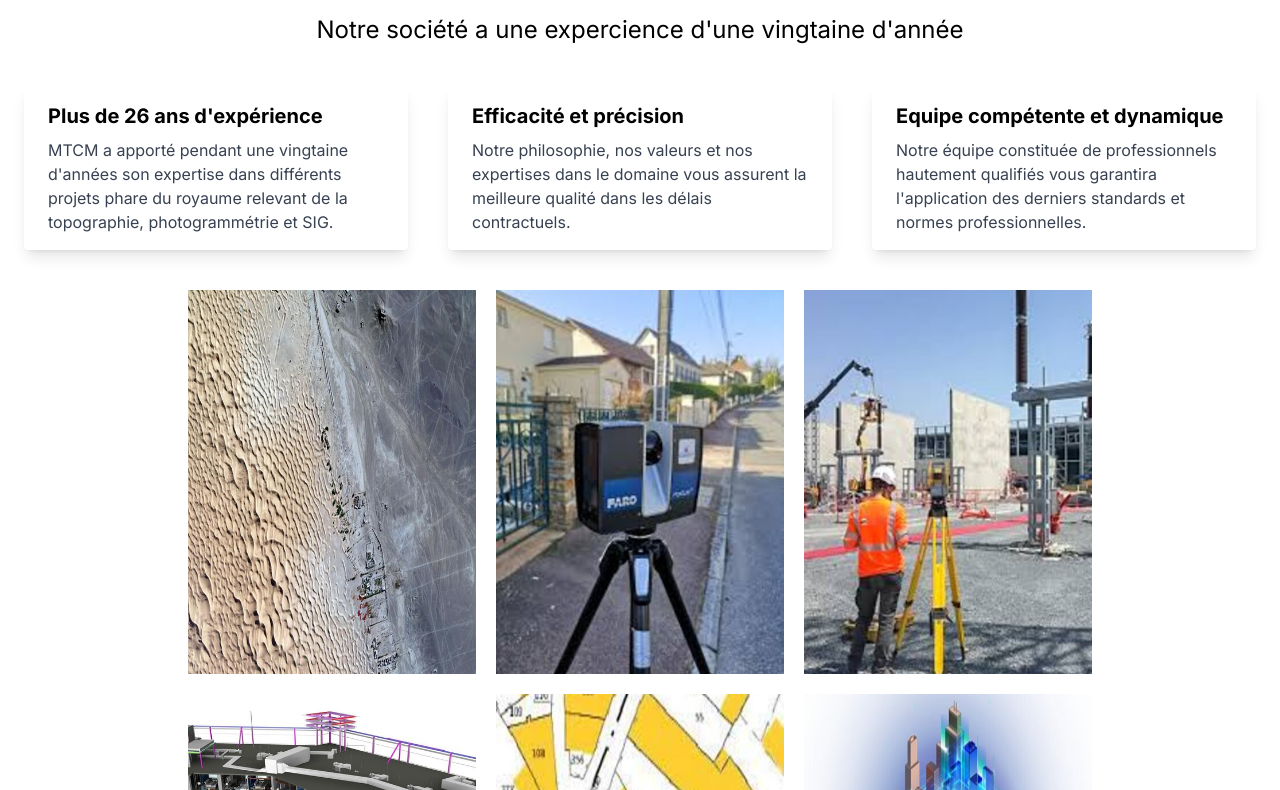
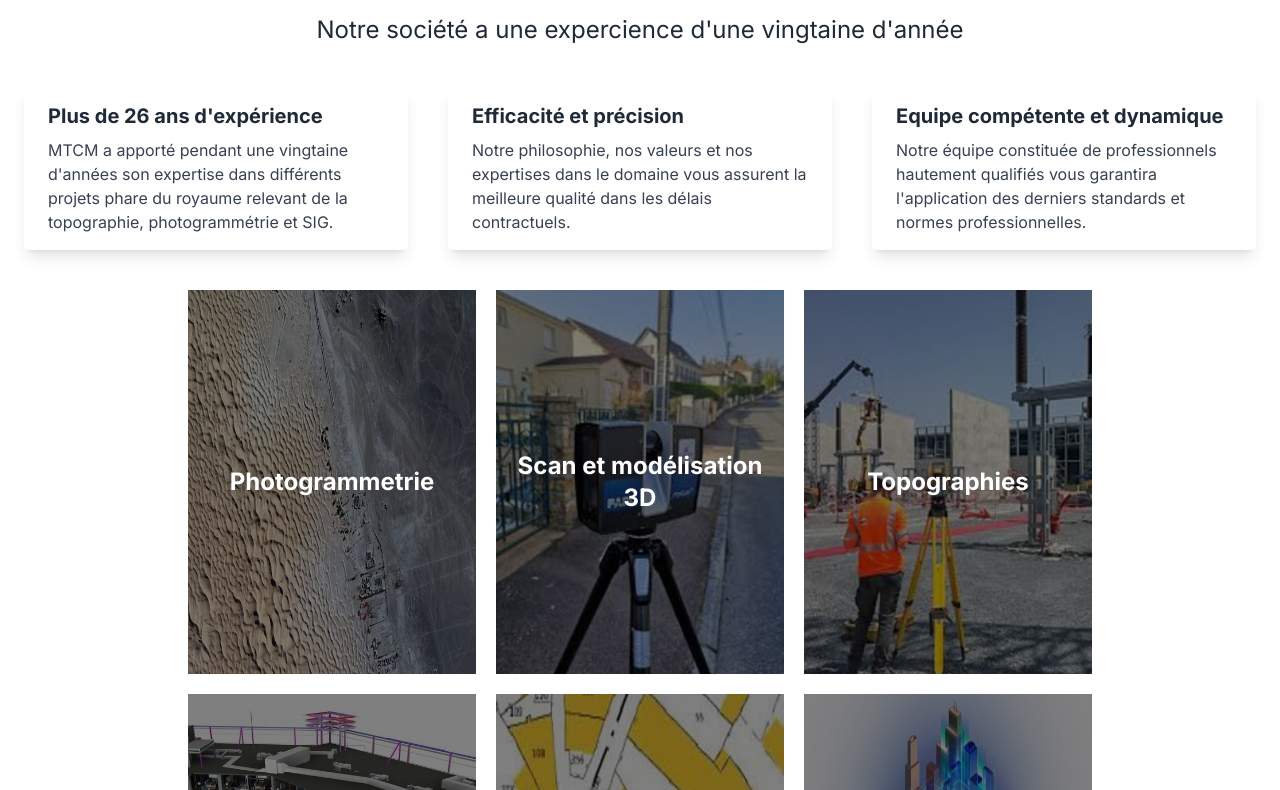
Before and after one commit to ryaddevpro/topograph-charif, a Next.js app: page / in a window 1280 px wide. Shown: the part 680-1470 px from the top of the page. Built offline with nearby package versions, Linux system fonts and the light colour scheme.

Commit message:
sdflsjdfsdf

```diff
--- a/app/components/cardModels/Card1.jsx
+++ b/app/components/cardModels/Card1.jsx
@@ -1,20 +1,12 @@
-"use client";
-import React, { useEffect } from "react";
-import { useAnimation, motion } from "framer-motion";
-import { useInView } from "react-intersection-observer";
+import React from "react";
 import { BoxMotion } from "../boxMotion/BoxMotion";
+
 const squareVariants = {
   visible: { opacity: 1, scale: 1, transition: { duration: 0.5 } },
   hidden: { opacity: 0, scale: 0 },
 };
+
 export default function Card({ tabs }) {
-  const controls = useAnimation();
-  const [ref, inView] = useInView();
-  useEffect(() => {
-    if (inView) {
-      controls.start("visible");
-    }
-  }, [controls, inView]);
   return (
     <>
       {tabs.map((item, index) => {
--- a/app/components/cardModels/CardChoice.jsx
+++ b/app/components/cardModels/CardChoice.jsx
@@ -1,72 +1,6 @@
-// "use client";
-// import Image from "next/image";
-// import React, { useEffect } from "react";
-// import { useAnimation, motion } from "framer-motion";
-// import { useInView } from "react-intersection-observer";
-
+"use client";
+import Image from "next/image";
 import { BoxMotion } from "../boxMotion/BoxMotion";
-
-// const squareVariants = {
-//   visible: { opacity: 1, scale: 1, transition: { duration: 0.5 } },
-//   hidden: { opacity: 0, scale: 0 },
-// };
-
-// const nosDomaine = [
-//   { name: "Photogrammetrie", image: "/images_/photogrametrie.png" },
-//   { name: "Scan et modélisation 3D", image: "/images_/scanner.jpg" },
-//   { name: "Topographies", image: "/images_/suivi.jpg" },
-//   { name: "BIM", image: "/images_/BIM_.jpg" },
-//   { name: "Foncier", image: "/images_/cadastre.jpg" },
-//   { name: "SIG", image: "/images_/SIG.jpg" },
-// ];
-// const BoxMotion = ({ data }) => {
-//   const control = useAnimation();
-//   const [ref, inView] = useInView();
-
-//   useEffect(() => {
-//     if (inView) {
-//       control.start("visible");
-//     }
-//   }, [control, inView]);
-
-//   return (
-//     <motion.div
-//       ref={ref}
-//       variants={squareVariants}
-//       initial="hidden"
-//       animate={control}
-//     >
-//       <div className="w-72 h-fit group">
-//         <div className="relative overflow-hidden ">
-//           <Image
-//             className="h-96 w-full object-cover"
-//             src={data.image}
-//             width={200}
-//             height={200}
-//             alt=""
-//           />
-//           <div className="absolute h-full w-full bg-black/20 flex items-center justify-center -bottom-10 group-hover:bottom-0 opacity-0 group-hover:opacity-100 transition-all duration-300">
-//             <button className=" text-white py-2 px-5 text-3xl">
-//               {data.name}
-//             </button>
-//           </div>
-//         </div>
-//       </div>
-//     </motion.div>
-//   );
-// };
-
-// const CardChoice = () => {
-//   return (
-//     <>
-//       {nosDomaine.map((x, index) => {
-//         return <BoxMotion data={x} key={index} />;
-//       })}
-//     </>
-//   );
-// };
-
-// export default CardChoice;
 
 const squareVariants = {
   visible: { opacity: 1, scale: 1, transition: { duration: 0.5 } },
@@ -86,19 +20,83 @@ const CardChoice = () => {
   return (
     <>
       {nosDomaine.map((x, index) => {
+        const modalId = `my_modal_${index + 1}`;
+
         return (
           <BoxMotion key={index} variants={squareVariants} initial="hidden">
-            <div className="w-72 h-fit group">
-              <div className="relative overflow-hidden">
-                <img
-                  className="h-96 w-full object-cover"
+            <dialog id={modalId} className="modal border border-black w-full">
+              <form
+                method="dialog"
+                className="modal-box max-w-full    border-8 border-black"
+              >
+                <button className="btn btn-sm btn-circle btn-ghost absolute right-2 top-2">
+                  ✕
+                </button>
+
+                <h3 className="font-bold text-lg text-center">
+                  titre de la specialite!
+                </h3>
+                <div className="flex flex-wrap m-5">
+                  <div className=" relative">
+                    <Image
+                      src={"/images_x/scanner.jpg"}
+                      width={200}
+                      height={200}
+                      alt=""
+                    />
+                  </div>
+                  <div className="mx-auto w-80">
+                    <div className="">
+                      En tant que maître d’œuvre de projets publics ou privés,
+                      ETAFAT Ing assure toutes les missions de conception
+                      technique, planification, organisation et direction
+                      d’exécution d’un bâtiment ou d’un projet d’infrastructure,
+                      jusqu’à sa livraison. Enfin, ETAFAT Ing offre des services
+                      d’assistance à la mise en service, à l’exploitation et à
+                      la maintenance des ouvrages.
+                    </div>
+                    <div className="my-2">
+                      <b>Nos domaines d’activités portent sur :</b>
+                    </div>
+                    <ul className="list-disc	break-words w-">
+                      <li>Les terrassements généraux</li>
+                      <li>La voirie, passages, carrefours, giratoires,</li>
+                      <li>
+                        Les réseaux d’assainissement, (eaux pluviales, eaux
+                        usées),
+                      </li>
+                    </ul>
+                  </div>
+                </div>
+
+                <div className="modal-action">
+                  {/* if there is a button in form, it will close the modal */}
+                </div>
+              </form>
+              <form method="dialog" className="modal-backdrop">
+                <button>close</button>
+              </form>
+            </dialog>
+            {/* Open the modal using ID.showModal() method */}
+            <div
+              className="relative overflow-hidden w-72 h-fit group cursor-pointer"
+              onClick={() => document.getElementById(modalId).showModal()}
+            >
+              <div className="relative hover:scale-110 transition-all duration-500 ease-in-out">
+                <Image
+                  width={300}
+                  height={300}
                   src={x.image}
-                  alt=""
+                  className="transition-all duration-500 ease-in-out h-96 w-full object-cover "
+                  alt="Sample Image"
                 />
-                <div className="absolute h-full w-full bg-black/20 flex items-center justify-center -bottom-10 group-hover:bottom-0 opacity-0 group-hover:opacity-100 transition-all duration-300">
-                  <button className="text-white py-2 px-5 text-3xl">
-                    {x.name}
-                  </button>
+                <div className="absolute inset-0 bg-black opacity-50"></div>
+                <div className="absolute inset-0 flex items-center justify-center ">
+                  <div className="w-11/12">
+                    <h1 className="text-white text-2xl font-bold text-center">
+                      {x.name}
+                    </h1>
+                  </div>
                 </div>
               </div>
             </div>
--- a/next.config.js
+++ b/next.config.js
@@ -1,6 +1,7 @@
 /** @type {import('next').NextConfig} */
 const nextConfig = {
   // output: "export",
+  images: { domains: ["picsum.photos"] },
 };
 
 module.exports = nextConfig;
--- a/package.json
+++ b/package.json
@@ -23,5 +23,8 @@
     "react-icons": "^4.10.1",
     "react-intersection-observer": "^9.5.1",
     "tailwindcss": "3.3.2"
+  },
+  "devDependencies": {
+    "daisyui": "^3.1.6"
   }
 }
--- a/tailwind.config.js
+++ b/tailwind.config.js
@@ -15,5 +15,5 @@ module.exports = {
   theme: {
     extend: {},
   },
-  plugins: [require("flowbite/plugin")],
+  plugins: [require("daisyui")],
 };
```
Also changed, not shown: 1 other file (tests, documents, lock files or other folders).
